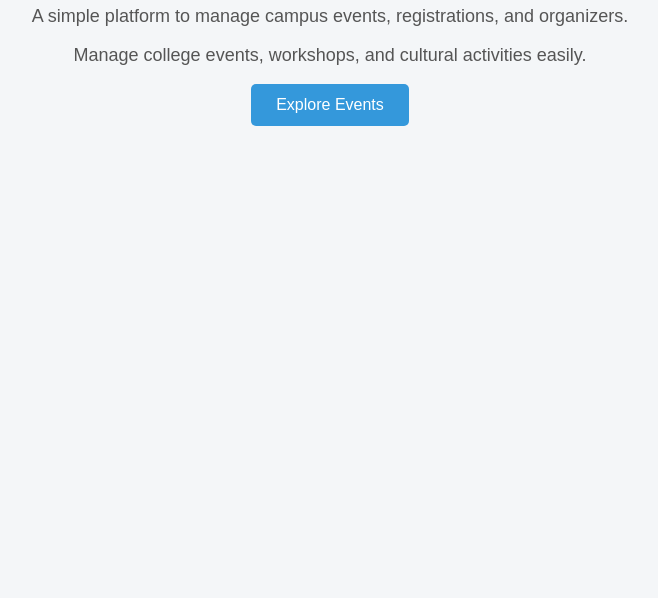
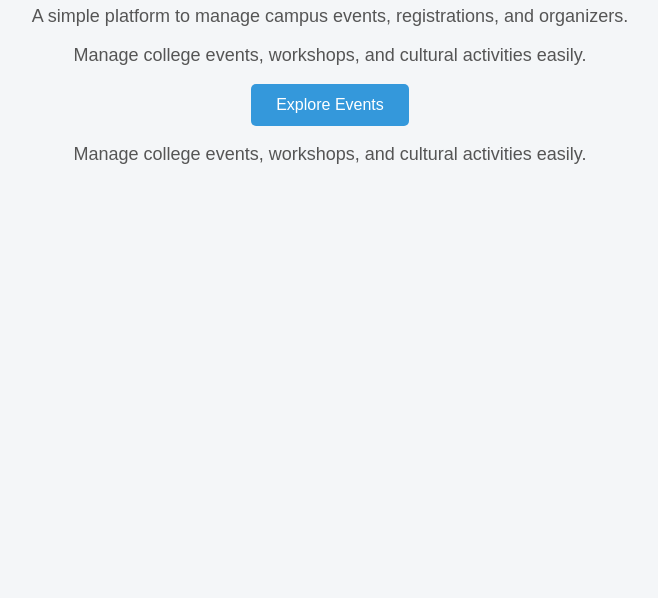
Before and after one commit to shiny12353/Campus-Event-Management, a plain HTML site: page index.html in a window 1280 px wide. Shown: the part 202-800 px from the top of the page, without its empty margins (310-968 px from the left). Drawn offline with Linux system fonts and the light colour scheme; files that its build step writes are made by us from their sources; files whose address does not match are found by name.

Commit message:
Update index.html

```diff
--- a/index.html
+++ b/index.html
@@ -17,6 +17,9 @@
 </p>
         <button onclick="showMessage()">Explore Events</button>
     </div>
+         <p>
+    Manage college events, workshops, and cultural activities easily.
+</p>
 
     <script src="js/script.js"></script>
     <script src="js/inheritance.js"></script>
```
